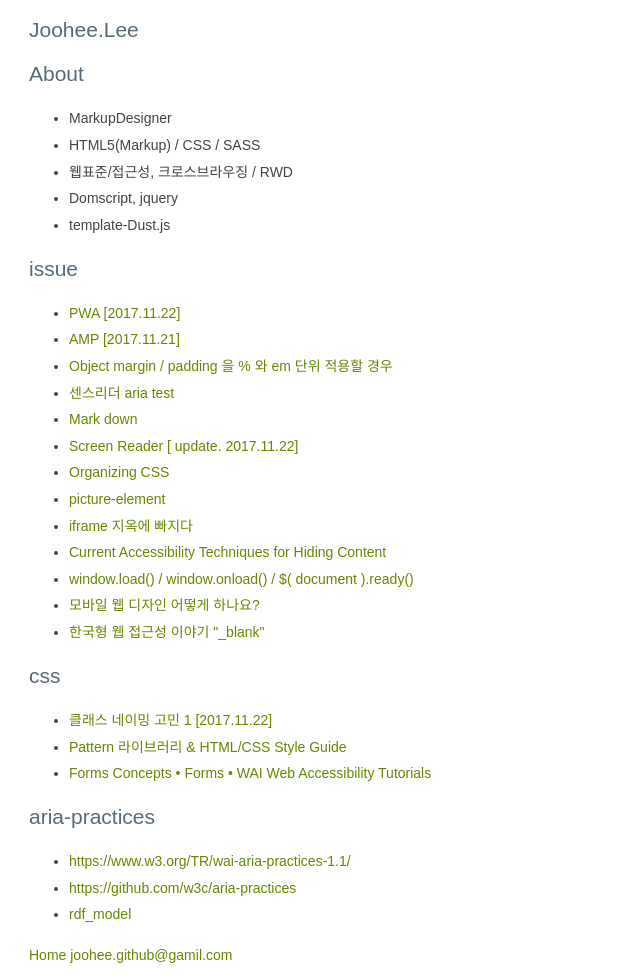
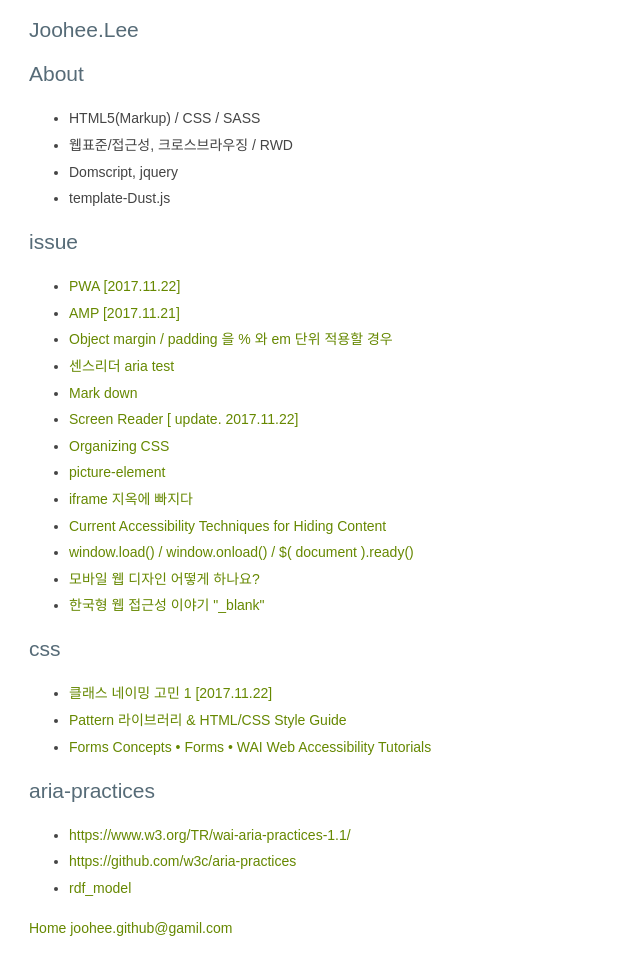
Before and after one commit to joohee-lee/joohee-lee.github.io, a Jekyll site: the page built from index.html, in a window 1280 px wide. Shown: the whole page, without its empty margins (0-640 px from the left). Built offline with Jekyll 4.4.1, drawn with Linux system fonts in a browser that asks for light colours; after the commit the page ends 950 px from its top, so only the background shows below that.

Commit message:
Update index.html

```diff
--- a/index.html
+++ b/index.html
@@ -5,7 +5,6 @@ title: leejoohee - MarkupDesigner
 
 <h2>About</h2>
 <ul>
-	<li>MarkupDesigner</li>
 	<li>HTML5(Markup) / CSS / SASS</li>
 	<li>웹표준/접근성, 크로스브라우징 / RWD</li>
 	<li>Domscript, jquery</li>
```
